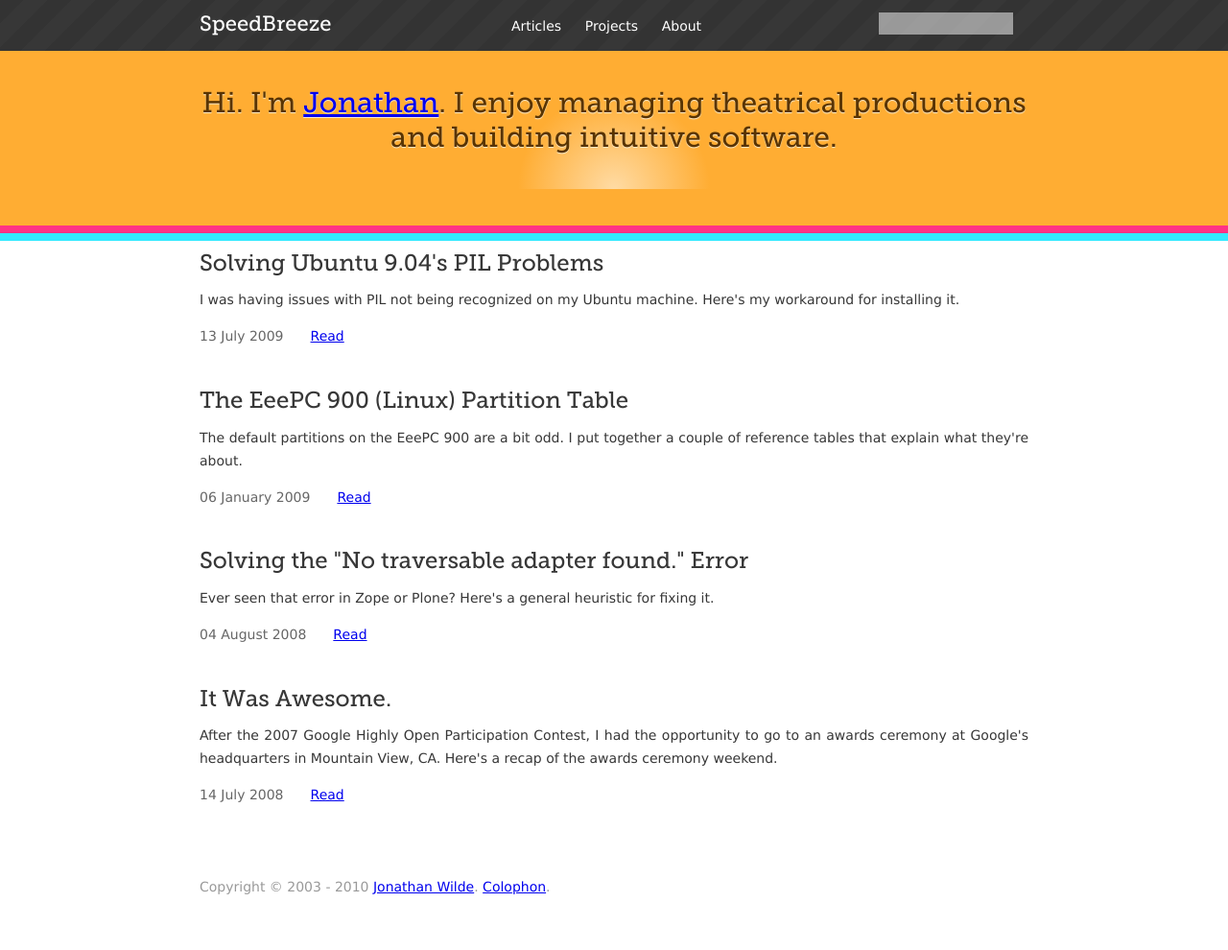
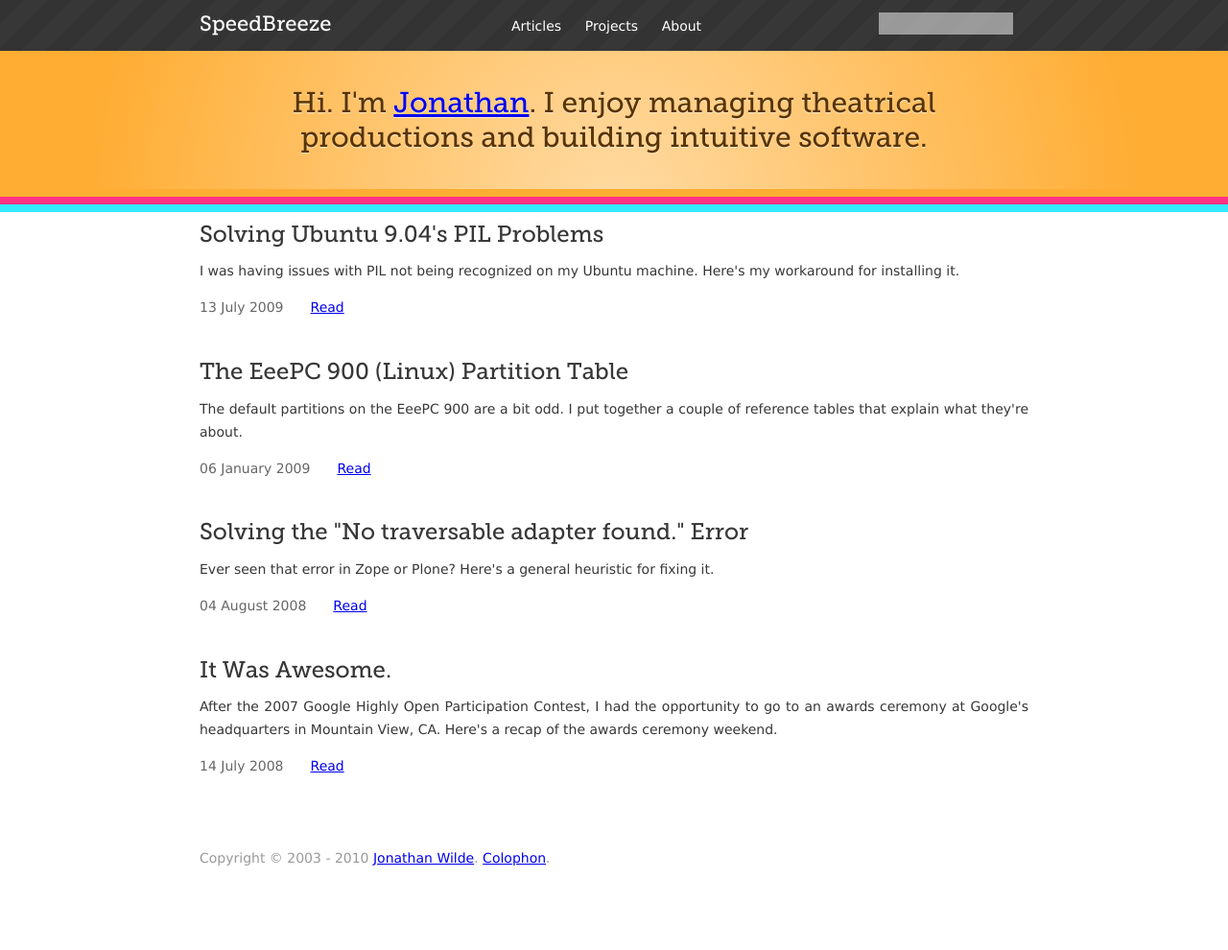
Before and after one commit to hellojwilde/hellojwilde.github.io, a Jekyll site: the page built from index.html, in a window 1280 px wide. Shown: the whole page at 96% size. Built offline with Jekyll 4.4.1, drawn with Linux system fonts in a browser that asks for light colours; comment, search, counter and statistics services are not loaded; after the commit the page ends 960 px from its top, so only the background shows below that.

Commit message:
Final tweaks to the homepage mission statement styling.

```diff
--- a/stylesheets/screen.css
+++ b/stylesheets/screen.css
@@ -579,45 +579,47 @@ body.entry .entry-image-row .i3 {
 /* line 9, ../src/modules/_home.scss */
 #mission {
   background: #FFAD33;
-}
-/* line 12, ../src/modules/_home.scss */
-#mission .content {
-  background-image: -webkit-gradient(radial, 50% 100%, 0, 50% 100%, 100, color-stop(0%, #ffdba4), color-stop(100%, #ffad33));
-  background-image: -moz-radial-gradient(bottom center, circle, #ffdba4 0%, #ffad33 100%);
-  background-image: radial-gradient(bottom center, circle, #ffdba4 0%, #ffad33 100%);
+  background-image: -webkit-gradient(radial, 50% 100%, 0, 50% 100%, 550, color-stop(0%, #ffdba4), color-stop(100%, #ffad33));
+  background-image: -moz-radial-gradient(bottom center, circle, #ffdba4 0%, #ffad33 550px);
+  background-image: radial-gradient(bottom center, circle, #ffdba4 0%, #ffad33 550px);
 }
 /* line 13, ../src/modules/_home.scss */
 #mission .content p {
-  padding: 1.2em 0;
-  font-size: 1.875em;
+  padding: 1.2em 1em;
   color: #593400;
   font-family: "Museo Slab", serif;
   text-shadow: #FFECCE 0 1px 1px;
   line-height: 120%;
   text-align: center;
+  margin: 0;
 }
-/* line 26, ../src/modules/_home.scss */
+/* line 23, ../src/modules/_home.scss */
 #mission hr {
   height: 3px;
   width: 100%;
   margin: 0;
 }
-/* line 31, ../src/modules/_home.scss */
+/* line 28, ../src/modules/_home.scss */
 #mission hr.bar-orange {
   background: #FFAD33;
 }
-/* line 35, ../src/modules/_home.scss */
+/* line 32, ../src/modules/_home.scss */
 #mission hr.bar-cyan {
   background: #33EAFF;
 }
-/* line 39, ../src/modules/_home.scss */
+/* line 36, ../src/modules/_home.scss */
 #mission hr.bar-pink {
   background: #FF3385;
 }
 
 /* | Notebook, Tablet Skin  - - - - - - - - - - - - - - - - - - - - - - - - - */
 @media (min-width: 35em) {
-  /* line 49, ../src/modules/_home.scss */
+  /* line 46, ../src/modules/_home.scss */
+  #mission .content p {
+    font-size: 1.875em;
+    padding: 1.2em 0.1em;
+  }
+  /* line 51, ../src/modules/_home.scss */
   #mission hr {
     height: 8px;
   }
```
